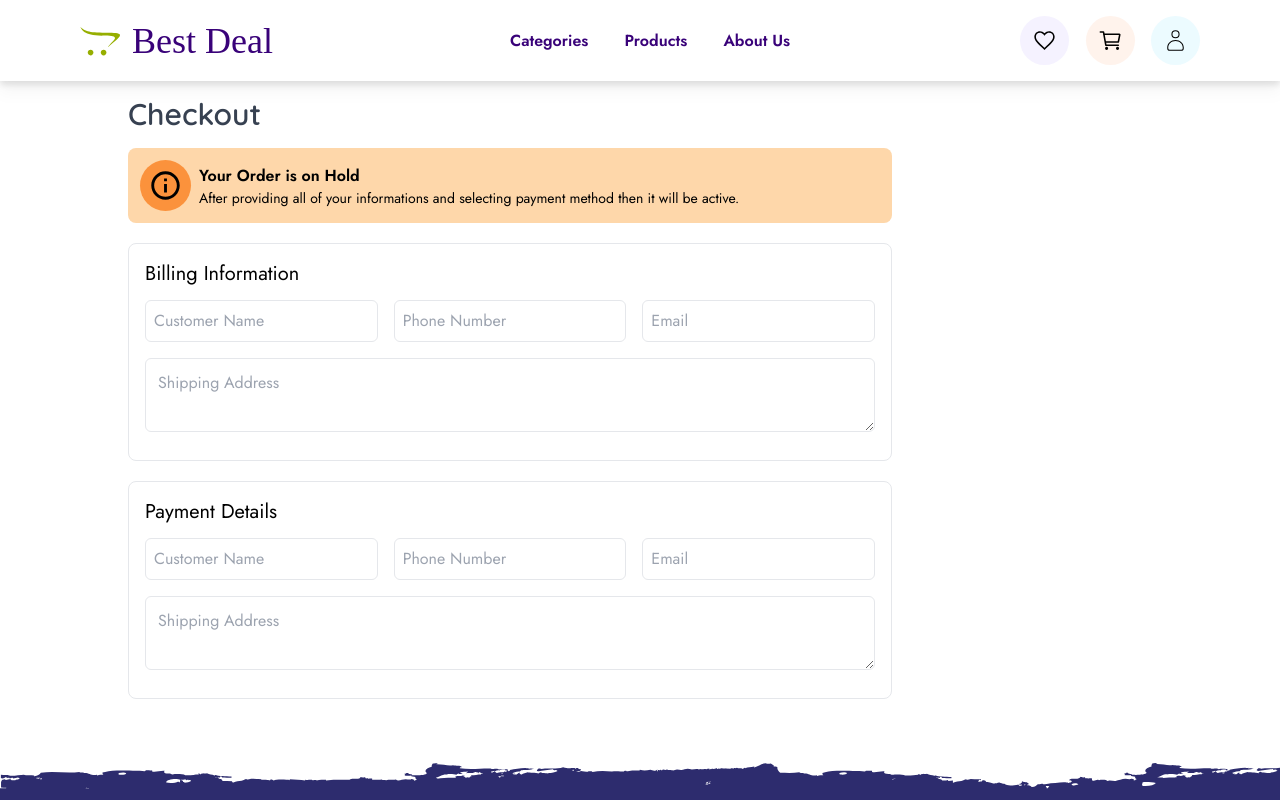
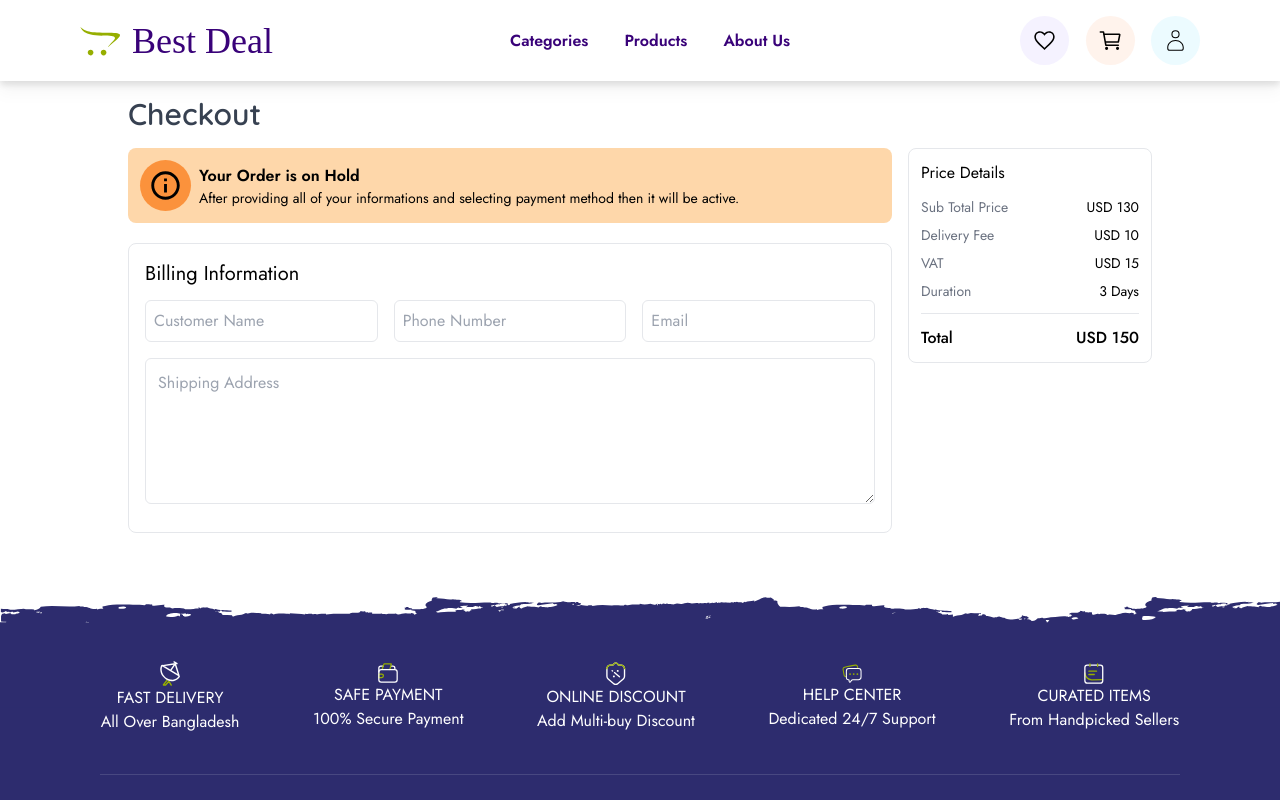
Before and after one commit to CronosCoder/Best-Deal-Frontend, a React (Vite) app: page /checkout in a window 1280 px wide. Shown: the top 800 px of the page. Built offline with nearby package versions, Linux system fonts and the light colour scheme; a web font is replaced by a local one.

Commit message:
payment details added in checkout page

```diff
--- a/src/Pages/Checkout/Checkout.jsx
+++ b/src/Pages/Checkout/Checkout.jsx
@@ -25,21 +25,35 @@ const Checkout = () => {
                                 <input className="border p-2 rounded-md" type="text" name="" placeholder="Customer Name" id="" />
                                 <input className="border p-2 rounded-md" type="number" name="" placeholder="Phone Number" id="" />
                                 <input className="border p-2 rounded-md" type="email" name="" placeholder="Email" id="" />
-                                <textarea placeholder="Shipping Address" className="resize-y p-3 border rounded-md col-span-3 " />
-                            </div>
-                        </div>
-                        <div className="mt-5 bg-white border rounded-lg p-4">
-                            <h1 className="text-xl">Payment Details</h1>
-                            <div className="my-3 grid grid-cols-3 grid-flow-row gap-4 ">
-                                <input className="border p-2 rounded-md" type="text" name="" placeholder="Customer Name" id="" />
-                                <input className="border p-2 rounded-md" type="number" name="" placeholder="Phone Number" id="" />
-                                <input className="border p-2 rounded-md" type="email" name="" placeholder="Email" id="" />
-                                <textarea placeholder="Shipping Address" className="resize-y p-3 border rounded-md col-span-3 " />
+                                <textarea rows={5} placeholder="Shipping Address" className="resize-y p-3 border rounded-md col-span-3 " />
                             </div>
                         </div>
                     </div>
                     <div>
-
+                        <div className="bg-white border p-3 rounded-lg">
+                            <h1>Price Details</h1>
+                            <div className="flex justify-between items-center mt-3">
+                                <p className="text-sm text-gray-500">Sub Total Price</p>
+                                <p className="text-left text-sm">USD 130</p>
+                            </div>
+                            <div className="flex justify-between items-center mt-2">
+                                <p className="text-sm text-gray-500">Delivery Fee</p>
+                                <p className="text-left text-sm">USD 10</p>
+                            </div>
+                            <div className="flex justify-between items-center mt-2">
+                                <p className="text-sm text-gray-500">VAT</p>
+                                <p className="text-left text-sm">USD 15</p>
+                            </div>
+                            <div className="flex justify-between items-center mt-2">
+                                <p className="text-sm text-gray-500">Duration</p>
+                                <p className="text-left text-sm">3 Days</p>
+                            </div>
+                            <hr className="my-3" />
+                            <div className="flex justify-between items-center mt-2">
+                                <p className="text-xm font-medium ">Total</p>
+                                <p className="text-left text-xm font-medium">USD 150</p>
+                            </div>
+                        </div>
                     </div>
                 </div>
             </div>
```
